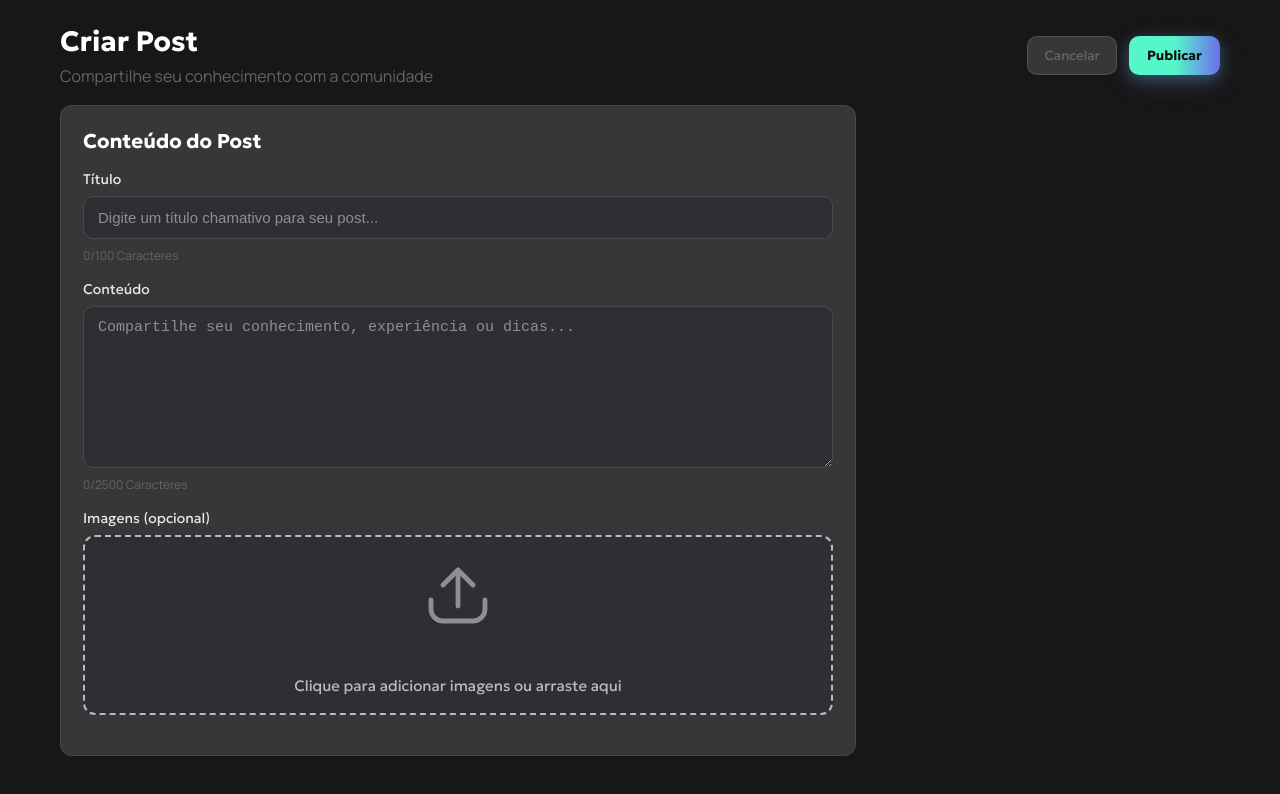
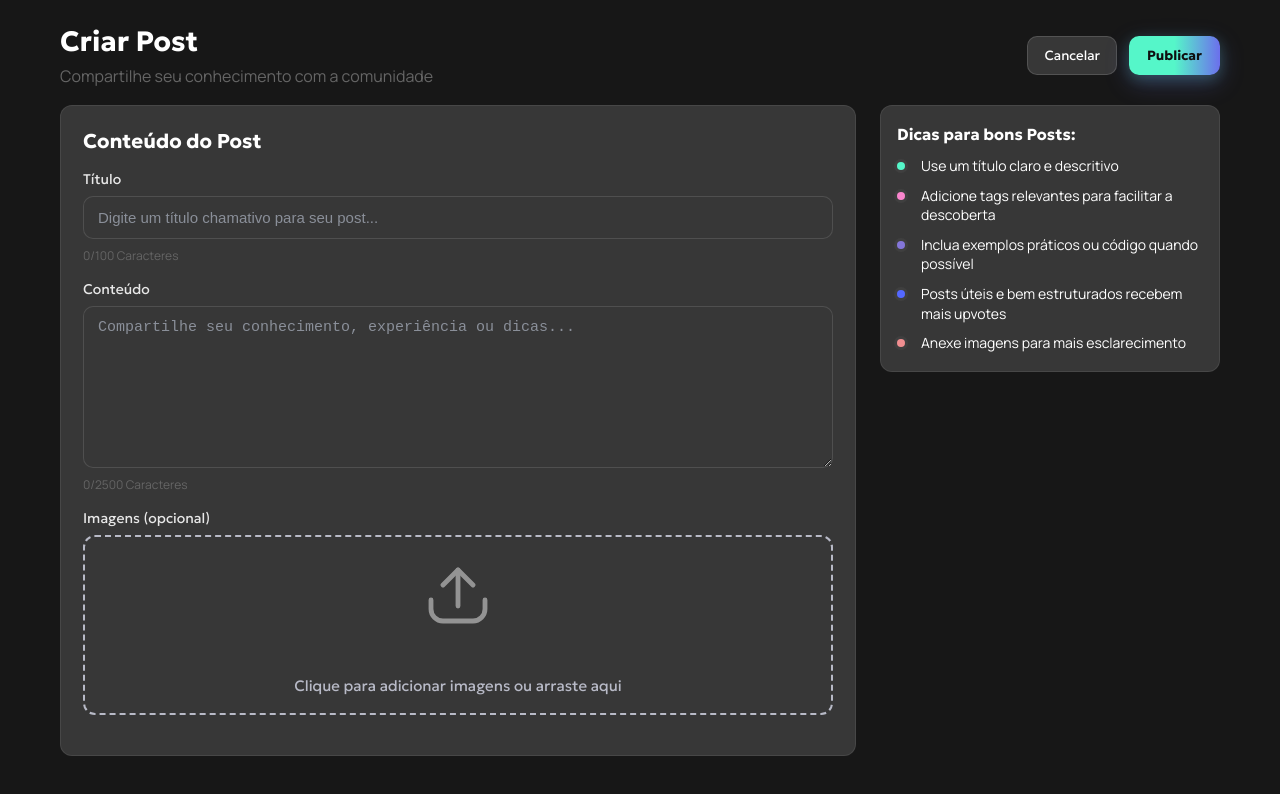
Before and after one commit to Escola-de-Ti/frontend-knowhall, a React (Vite) app in the folder webapp/: page /criar-post in a window 1280 px wide. Shown: the top 794 px of the page. Built offline with nearby package versions, Linux system fonts and the light colour scheme.

Commit message:
dicas posts + upgrade

```diff
--- /dev/null
+++ b/webapp/src/components/DicasPosts.tsx
@@ -0,0 +1,33 @@
+import React from "react";
+import "../styles/DicasPosts.css";
+
+export default function DicasPost() {
+  return (
+    <aside className="np-aside" aria-labelledby="dicas-title">
+      <h3 id="dicas-title">Dicas para bons Posts:</h3>
+
+      <ul className="np-tips">
+        <li className="tip tip-green">
+          <span aria-hidden="true" />
+          Use um título claro e descritivo
+        </li>
+        <li className="tip tip-pink">
+          <span aria-hidden="true" />
+          Adicione tags relevantes para facilitar a descoberta
+        </li>
+        <li className="tip tip-purple">
+          <span aria-hidden="true" />
+          Inclua exemplos práticos ou código quando possível
+        </li>
+        <li className="tip tip-blue">
+          <span aria-hidden="true" />
+          Posts úteis e bem estruturados recebem mais upvotes
+        </li>
+        <li className="tip tip-red">
+          <span aria-hidden="true" />
+          Anexe imagens para mais esclarecimento
+        </li>
+      </ul>
+    </aside>
+  );
+}
--- a/webapp/src/pages/CriarPost.tsx
+++ b/webapp/src/pages/CriarPost.tsx
@@ -1,5 +1,6 @@
 import React from 'react';
 import '../styles/CriarPost.css';
+import DicasPost from '../components/DicasPosts';
 
 const CriarPost: React.FC = () => {
   return (
@@ -67,6 +68,8 @@ const CriarPost: React.FC = () => {
             </label>
           </div>
         </section>
+
+        <DicasPost />
       </div>
     </div>
   );
--- a/webapp/src/styles/CriarPost.css
+++ b/webapp/src/styles/CriarPost.css
@@ -40,7 +40,7 @@ h1,h2,h3,button,label{ font-family:Geologica, sans-serif; }
 .button-cancel{
   border:1px solid rgba(255,255,255,.14);
   background:var(--cancel-button);
-  color:var(--text-secondary);
+  color:var(--text);
   padding:10px 16px;
   border-radius:10px;
   cursor:pointer;
@@ -84,7 +84,7 @@ h1,h2,h3,button,label{ font-family:Geologica, sans-serif; }
 .np-field input,
 .np-field textarea{
   width:100%;
-  background:#2f2f33;
+  background:var(--card);
   color:var(--text);
   border:1px solid rgba(255,255,255,.12);
   border-radius:10px;
@@ -115,7 +115,7 @@ h1,h2,h3,button,label{ font-family:Geologica, sans-serif; }
   min-height: 180px;
   border: 2px dashed var(--soft);
   border-radius: 12px;
-  background: #2f2f33;
+  background: var(--card);
   color: var(--soft);
   display:grid;
   place-items:center;
@@ -140,3 +140,7 @@ h1,h2,h3,button,label{ font-family:Geologica, sans-serif; }
 @media (max-width: 1050px){
   .np-grid{ grid-template-columns: 1fr; }
 }
+
+.np-grid { align-items: start; }
+
+.np-aside { align-self: start; }
--- /dev/null
+++ b/webapp/src/styles/DicasPosts.css
@@ -0,0 +1,50 @@
+/* ===== Aside de Dicas ===== */
+.np-aside {
+  background: var(--card);
+  border: 1px solid rgba(255, 255, 255, 0.08);
+  border-radius: 12px;
+  padding: 18px 16px;
+  color: var(--text);
+  position: sticky;
+  top: 24px;
+}
+
+.np-aside h3 {
+  font-size: 16px;
+  margin-bottom: 12px;
+}
+
+/* lista */
+.np-tips {
+  list-style: none;
+  display: grid;
+  gap: 10px;
+  margin: 0;
+  padding: 0;
+}
+
+.tip {
+  display: grid;
+  grid-template-columns: 14px 1fr;
+  align-items: start;
+  gap: 10px;
+  color: var(--text);
+  font-size: 14px;
+  line-height: 1.4;
+}
+
+/* bolinha colorida */
+.tip > span {
+  width: 8px;
+  height: 8px;
+  border-radius: 50%;
+  margin-top: 6px;
+  box-shadow: 0 0 0 3px rgba(255, 255, 255, 0.04);
+}
+
+/* Cores oficiais KnowHall */
+.tip-green > span  { background: #55F6C9; }
+.tip-pink  > span  { background: #F985CD; }
+.tip-purple> span  { background: #8476D9; }
+.tip-blue  > span  { background: #5468FF; }
+.tip-red   > span  { background: #F08E90; }
```
